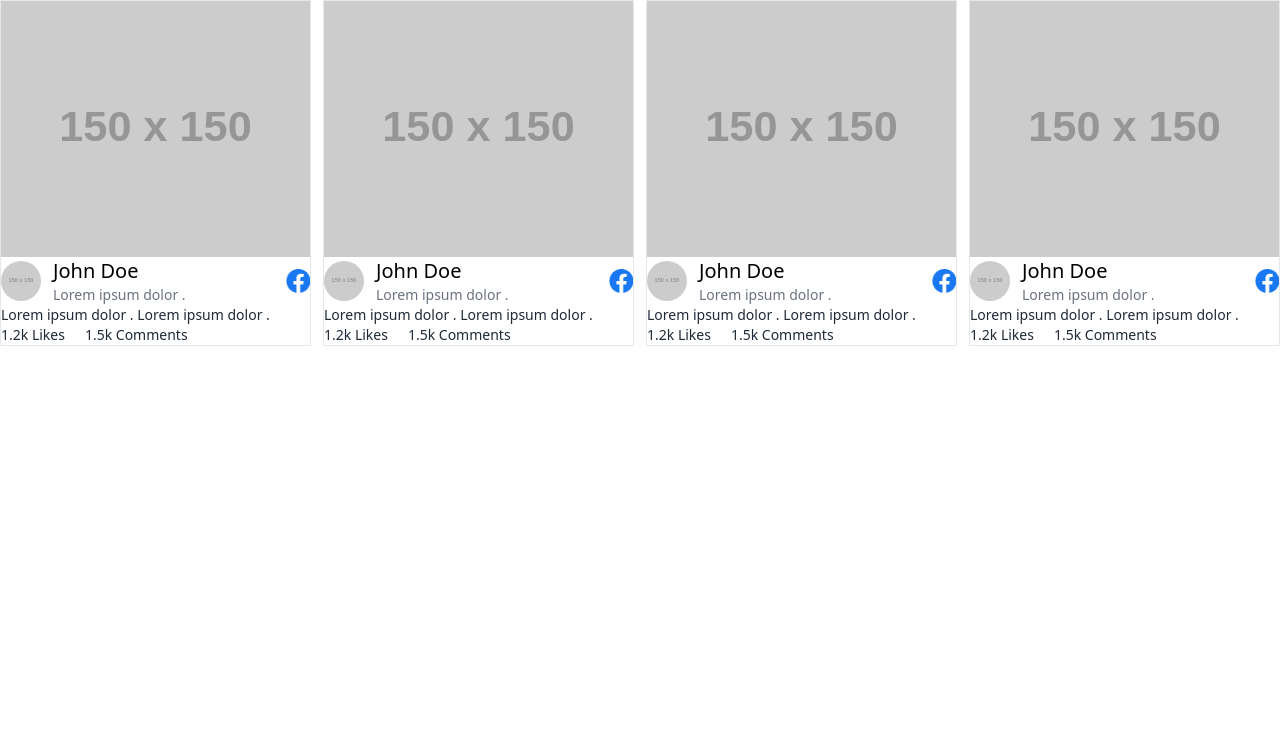
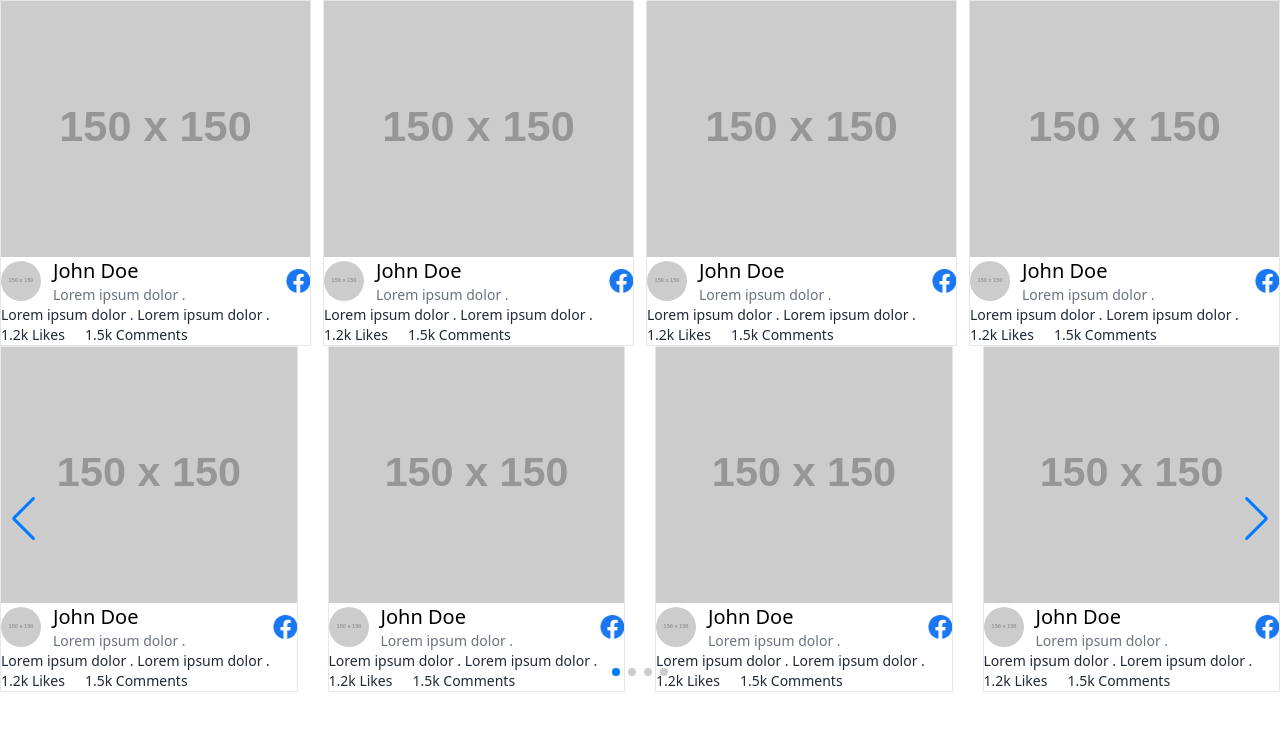
Before and after one commit to sshahriazz/liquid-ui, a website: page index.html in a window 1280 px wide. Drawn offline with nearby package versions, Linux system fonts and the light colour scheme; files that its build step writes are made by us from their sources; placeholder pictures from the web are drawn by us.

Commit message:
carousel added

```diff
--- a/scripts.js
+++ b/carousel.js
@@ -1,30 +1,4 @@
-function create({
-  tag,
-  appendTo,
-  children = [],
-  attributes = {},
-  events = {},
-}) {
-  const element = document.createElement(tag);
-
-  Object.entries(attributes).forEach(([key, value]) => {
-    element[key] = value;
-  });
-
-  Object.entries(events).forEach(([key, value]) => {
-    element.addEventListener(key, value);
-  });
-
-  if (appendTo) {
-    appendTo.appendChild(element);
-  }
-
-  children.forEach((child) => element.appendChild(child));
-
-  return element;
-}
-const gridContainer = document.getElementById("grid");
-
+const slidesContainer = document.getElementById("mySwiper");
 for (let i = 0; i < 4; i++) {
   const profilePhoto = create({
     tag: "img",
@@ -34,7 +8,6 @@ for (let i = 0; i < 4; i++) {
       alt: "profile photo",
     },
   });
-
   const profileDescription = create({
     tag: "div",
     attributes: { className: "inline-block" },
@@ -52,7 +25,6 @@ for (let i = 0; i < 4; i++) {
       }),
     ],
   });
-
   const facebookIcon = create({
     tag: "img",
     attributes: {
@@ -111,12 +83,36 @@ for (let i = 0; i < 4; i++) {
     attributes: { className: "flex justify-start gap-5 items-center" },
     children: [likesCount, commentsCount],
   });
-
   const card = create({
     tag: "div",
-    attributes: { id: "grid", className: "border w-1/4" },
+    attributes: { id: "grid", className: "border swiper-slide w-1/4" },
     children: [coverImage, profile, caption, interactionCounter],
   });
+  slidesContainer.appendChild(card);
+  console.log(card, "card");
+}
+const swiper = new Swiper(".swiper", {
+  // Optional parameters
+  direction: "horizontal",
+  loop: true,
+  slidesPerView: 4,
+  spaceBetween: 30,
 
-  gridContainer.appendChild(card);
-}
+  // If we need pagination
+  pagination: {
+    el: ".swiper-pagination",
+    clickable: true,
+  },
+
+  // Navigation arrows
+  navigation: {
+    nextEl: ".swiper-button-next",
+    prevEl: ".swiper-button-prev",
+  },
+
+  // And if we need scrollbar
+  //   scrollbar: {
+  //     el: ".swiper-scrollbar",
+  //   },
+});
+console.log(swiper, "swiper");
--- /dev/null
+++ b/grid.js
@@ -0,0 +1,118 @@
+function create({
+  tag,
+  appendTo,
+  children = [],
+  attributes = {},
+  events = {},
+}) {
+  const element = document.createElement(tag);
+
+  Object.entries(attributes).forEach(([key, value]) => {
+    element[key] = value;
+  });
+
+  Object.entries(events).forEach(([key, value]) => {
+    element.addEventListener(key, value);
+  });
+
+  if (appendTo) {
+    appendTo.appendChild(element);
+  }
+
+  children.forEach((child) => element.appendChild(child));
+
+  return element;
+}
+const gridContainer = document.getElementById("grid");
+
+for (let i = 0; i < 4; i++) {
+  const profilePhoto = create({
+    tag: "img",
+    attributes: {
+      className: "inline-block h-10 w-10 rounded-full",
+      src: "https://via.placeholder.com/150",
+      alt: "profile photo",
+    },
+  });
+  const profileDescription = create({
+    tag: "div",
+    attributes: { className: "inline-block" },
+    children: [
+      create({
+        tag: "h1",
+        attributes: { className: "text-xl", textContent: "John Doe" },
+      }),
+      create({
+        tag: "p",
+        attributes: {
+          className: "text-sm text-gray-500",
+          textContent: "Lorem ipsum dolor .",
+        },
+      }),
+    ],
+  });
+  const facebookIcon = create({
+    tag: "img",
+    attributes: {
+      src: "./g12.png",
+      alt: "facebook icon",
+      className: "h-6 w-6",
+    },
+  });
+  const flexIn = create({
+    tag: "div",
+    attributes: { className: "flex justify-start gap-3 items-center" },
+    children: [profilePhoto, profileDescription],
+  });
+  const profile = create({
+    tag: "div",
+    attributes: { className: "flex justify-between items-center" },
+    children: [flexIn, facebookIcon],
+  });
+  const coverImage = create({
+    tag: "img",
+    attributes: {
+      className: "w-full h-64 object-cover",
+      src: "https://via.placeholder.com/150",
+      alt: "cover image",
+    },
+  });
+  const caption = create({
+    tag: "div",
+    attributes: { className: "flex justify-between items-center" },
+    children: [
+      create({
+        tag: "p",
+        attributes: {
+          className: "text-sm text-gray-800",
+          textContent: "Lorem ipsum dolor . Lorem ipsum dolor .",
+        },
+      }),
+    ],
+  });
+  const likesCount = create({
+    tag: "p",
+    attributes: {
+      textContent: "1.2k Likes",
+      className: "text-sm text-gray-800",
+    },
+  });
+  const commentsCount = create({
+    tag: "p",
+    attributes: {
+      textContent: "1.5k Comments",
+      className: "text-sm text-gray-800",
+    },
+  });
+  const interactionCounter = create({
+    tag: "div",
+    attributes: { className: "flex justify-start gap-5 items-center" },
+    children: [likesCount, commentsCount],
+  });
+  const card = create({
+    tag: "div",
+    attributes: { id: "grid", className: "border w-1/4" },
+    children: [coverImage, profile, caption, interactionCounter],
+  });
+  gridContainer.appendChild(card);
+}
--- a/index.html
+++ b/index.html
@@ -4,11 +4,83 @@
     <meta charset="UTF-8">
     <meta http-equiv="X-UA-Compatible" content="IE=edge">
     <meta name="viewport" content="width=device-width, initial-scale=1.0">
+    <link rel="stylesheet" href="https://cdn.jsdelivr.net/npm/swiper@8/swiper-bundle.min.css" />
+
     <link rel="stylesheet" href="./output.css">
     <title>Document</title>
+
+    <!-- <style>
+        html,
+        body {
+            position: relative;
+            height: 100%;
+        }
+
+        body {
+            background: #eee;
+            font-family: Helvetica Neue, Helvetica, Arial, sans-serif;
+            font-size: 14px;
+            color: #000;
+            margin: 0;
+            padding: 0;
+        }
+
+        .swiper {
+            width: 100%;
+            height: 100%;
+        }
+
+        .swiper-slide {
+            text-align: center;
+            font-size: 18px;
+            background: #fff;
+
+            /* Center slide text vertically */
+            display: -webkit-box;
+            display: -ms-flexbox;
+            display: -webkit-flex;
+            display: flex;
+            -webkit-box-pack: center;
+            -ms-flex-pack: center;
+            -webkit-justify-content: center;
+            justify-content: center;
+            -webkit-box-align: center;
+            -ms-flex-align: center;
+            -webkit-align-items: center;
+            align-items: center;
+        }
+
+        .swiper-slide img {
+            display: block;
+            width: 100%;
+            height: 100%;
+            object-fit: cover;
+        }
+    </style> -->
 </head>
 <body>
     <div id="grid" class="flex gap-3"></div>
-    <script src="./scripts.js"></script>
+    <div class="swiper mySwiper">
+        <!-- Additional required wrapper -->
+        <div id="mySwiper" class="swiper-wrapper">
+            <!-- Slides -->
+            <!-- <div class="swiper-slide">Slide 1</div>
+            <div class="swiper-slide">Slide 2</div>
+            <div class="swiper-slide">Slide 3</div> -->
+        </div>
+        <!-- If we need pagination -->
+        <div class="swiper-pagination"></div>
+
+        <!-- If we need navigation buttons -->
+        <div class="swiper-button-prev"></div>
+        <div class="swiper-button-next"></div>
+
+        <!-- If we need scrollbar -->
+        <!-- <div class="swiper-scrollbar"></div> -->
+    </div>
+    <script src="./grid.js"></script>
+    <script src="https://cdn.jsdelivr.net/npm/swiper@8/swiper-bundle.min.js"></script>
+
+    <script src="./carousel.js"></script>
 </body>
 </html>
```
